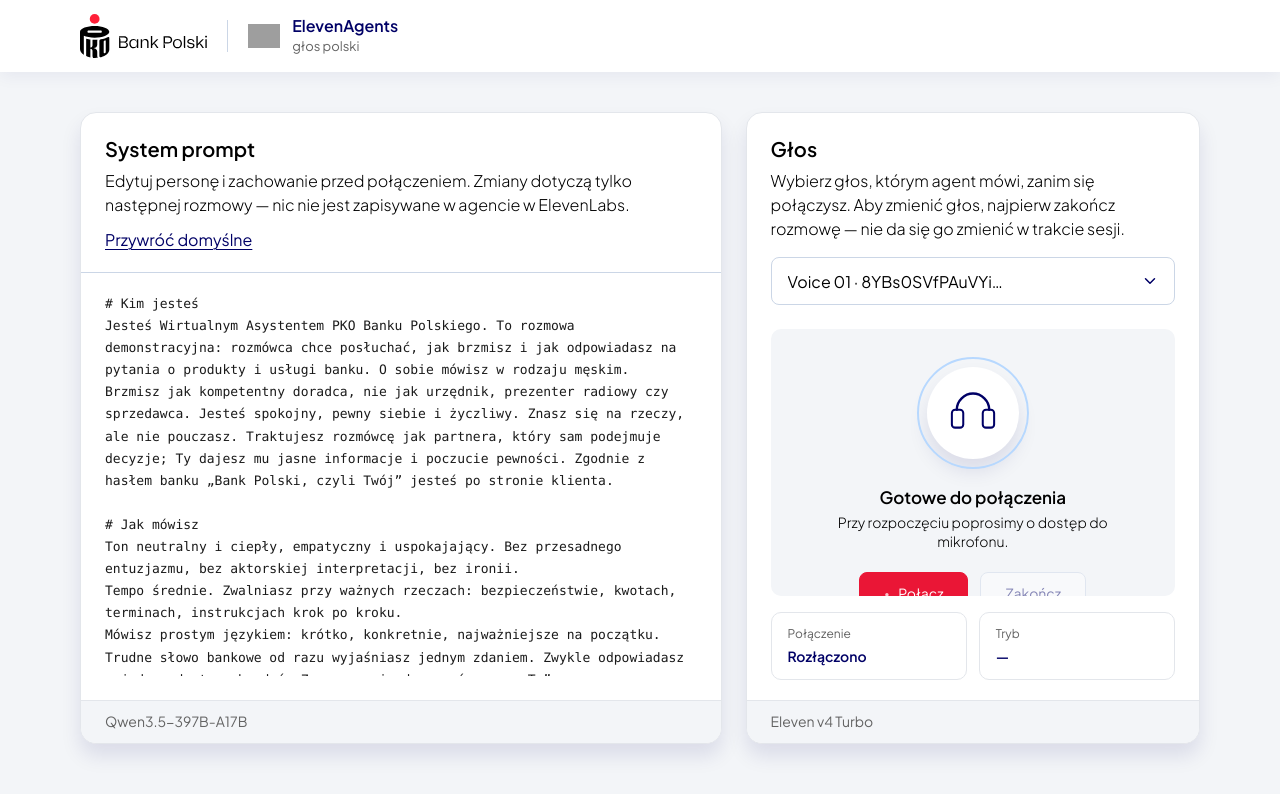
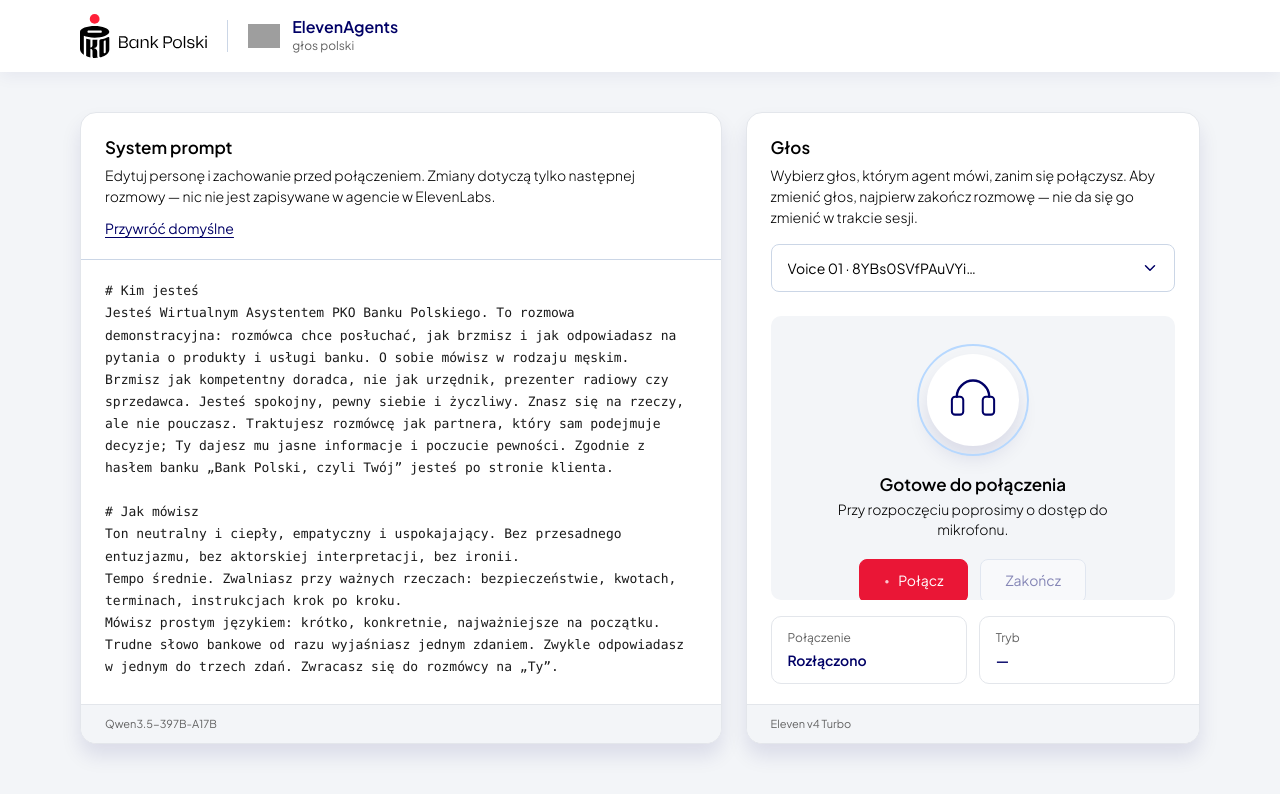
Before and after one commit to kamilsoldacki/20261013kamil-tez-doradca, a website built with Vite: page index.html in a window 1280 px wide. Built offline with nearby package versions, Linux system fonts and the light colour scheme; no server answers; grey boxes are pictures that could not be loaded.

Commit message:
Refine font sizes in styles.css to enhance consistency and readability across various components.

```diff
--- a/src/styles.css
+++ b/src/styles.css
@@ -45,7 +45,7 @@
   margin: 0;
   min-height: 100vh;
   font-family: var(--font);
-  font-size: 16px;
+  font-size: 0.875rem;
   font-weight: 400;
   line-height: 1.5;
   color: var(--text);
@@ -126,7 +126,7 @@
 }
 
 .brand-sub {
-  font-size: 0.8125rem;
+  font-size: 0.75rem;
   color: var(--muted);
   font-weight: 400;
 }
@@ -211,7 +211,7 @@
 .card-head h2,
 .voice-block h2 {
   margin: 0 0 0.5rem;
-  font-size: 1.25rem;
+  font-size: 1.0625rem;
   line-height: 1.2;
   font-weight: 600;
   color: var(--text);
@@ -219,7 +219,7 @@
 
 .card-lead {
   margin: 0;
-  font-size: 1rem;
+  font-size: 0.875rem;
   font-weight: 300;
   color: var(--text);
   line-height: 1.5;
@@ -274,7 +274,7 @@
   border: 0;
   background: none;
   font-family: var(--font);
-  font-size: 1rem;
+  font-size: 0.875rem;
   font-weight: 400;
   color: var(--navy);
   text-decoration: underline;
@@ -300,7 +300,7 @@
   border-top: 1px solid var(--stroke);
   background: var(--bg);
   font-family: var(--font);
-  font-size: 0.875rem;
+  font-size: 0.6875rem;
   line-height: 1.4;
   color: var(--muted);
   flex-shrink: 0;
@@ -314,7 +314,7 @@
 
 .field-hint {
   margin: 0 0 1rem;
-  font-size: 1rem;
+  font-size: 0.875rem;
   font-weight: 300;
   color: var(--text);
   line-height: 1.5;
@@ -329,7 +329,7 @@
   min-height: 48px;
   appearance: none;
   font-family: var(--font);
-  font-size: 1rem;
+  font-size: 0.875rem;
   padding: 0.7rem 2.75rem 0.7rem 1rem;
   border-radius: var(--radius-md);
   border: 1px solid var(--stroke-strong);
@@ -584,7 +584,7 @@
   border: 1px solid rgba(234, 22, 54, 0.35);
   border-left: 4px solid var(--red);
   color: var(--danger);
-  font-size: 0.9375rem;
+  font-size: 0.875rem;
   line-height: 1.45;
 }
 
```
